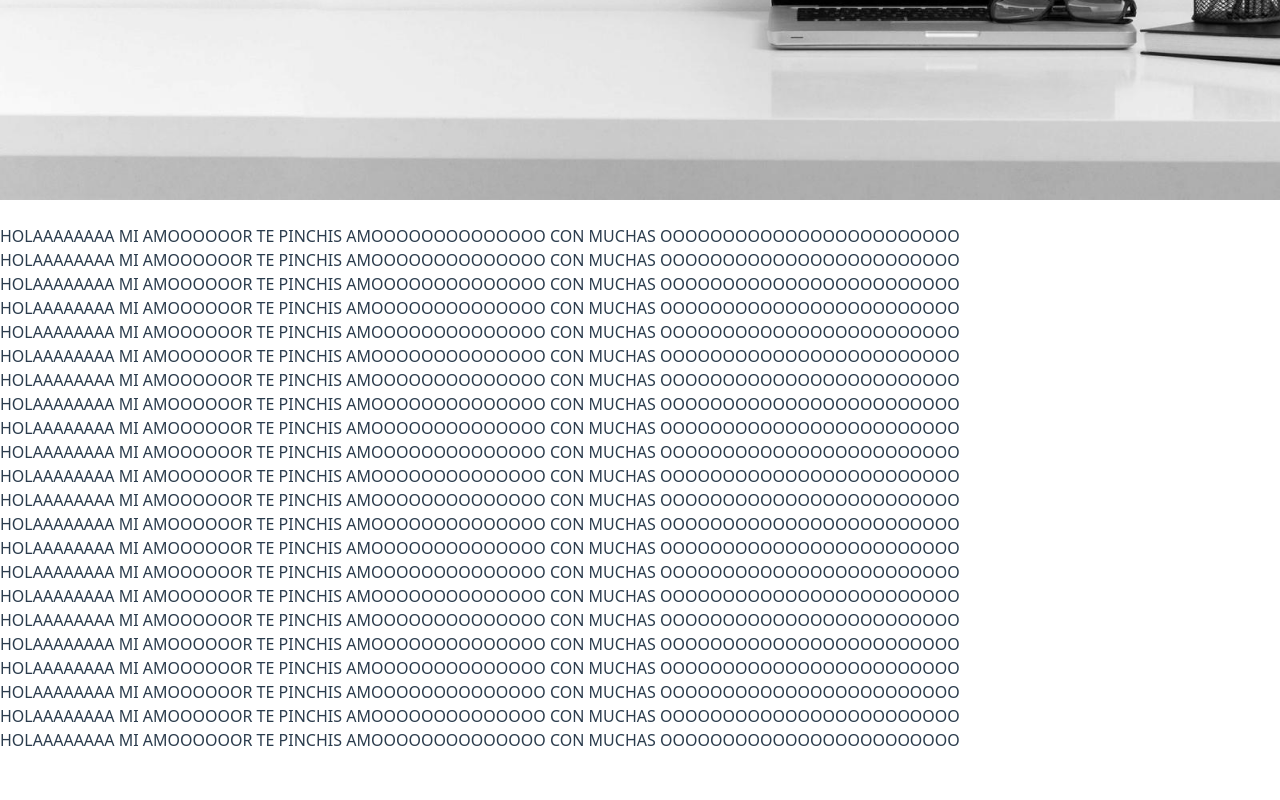
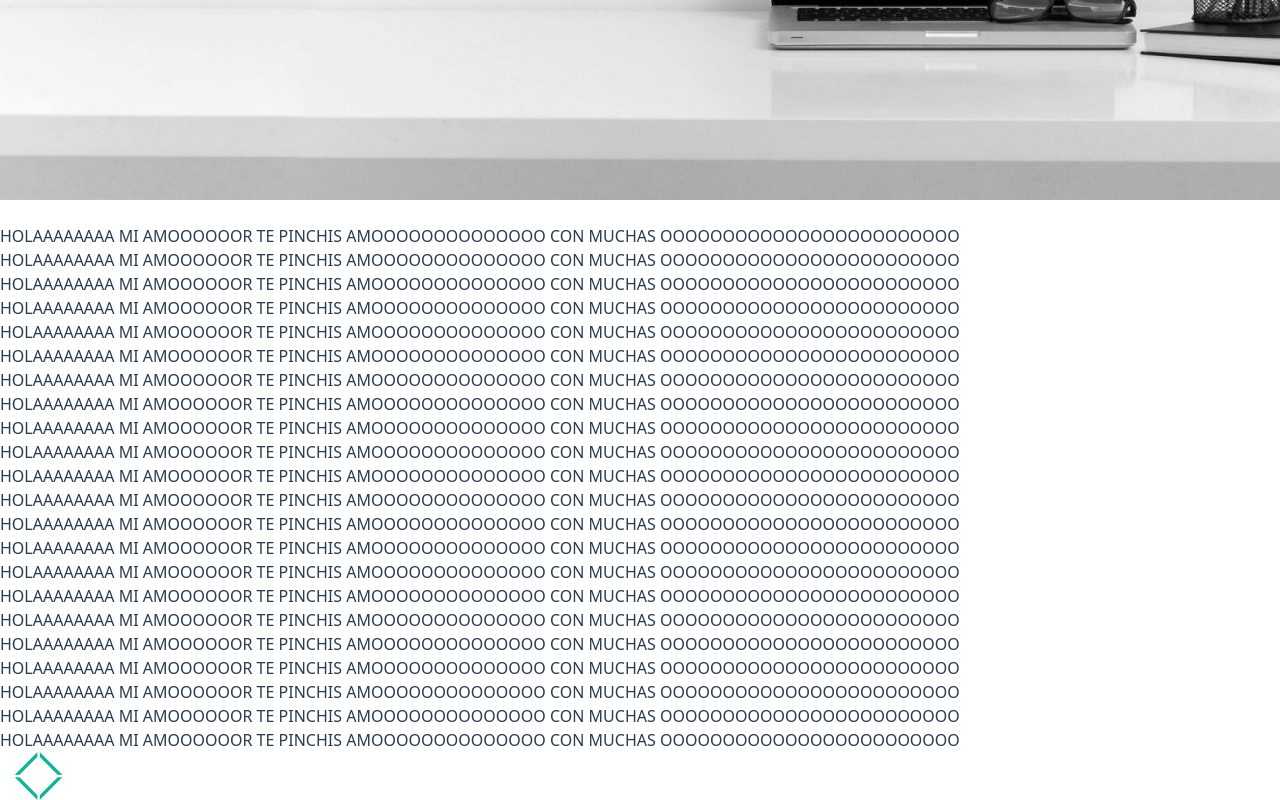
Before and after one commit to CristhianA98/personal-portfolio, a React (Vite) app: page / in a window 1280 px wide. Shown: the part 600-1400 px from the top of the page. Before the commit the page ends 1352 px from the top, so only its background shows below. Built offline with nearby package versions, Linux system fonts and the light colour scheme.

Commit message:
image added

```diff
--- a/src/Portfolio.tsx
+++ b/src/Portfolio.tsx
@@ -1,5 +1,6 @@
 import { HomeSection } from "./components/HomeSection";
 import Navbar from "./components/Navbar";
+import iconWhite from "./assets/iconWhite.png";
 
 export const Portfolio = () => {
   return (
@@ -34,6 +35,8 @@ export const Portfolio = () => {
       <h1 className="text-main">HOLAAAAAAAA MI AMOOOOOOR TE PINCHIS AMOOOOOOOOOOOOOO CON MUCHAS OOOOOOOOOOOOOOOOOOOOOOOO</h1>
       <h1 className="text-main">HOLAAAAAAAA MI AMOOOOOOR TE PINCHIS AMOOOOOOOOOOOOOO CON MUCHAS OOOOOOOOOOOOOOOOOOOOOOOO</h1>
       <h1 className="text-main">HOLAAAAAAAA MI AMOOOOOOR TE PINCHIS AMOOOOOOOOOOOOOO CON MUCHAS OOOOOOOOOOOOOOOOOOOOOOOO</h1>
+      <img id="mainIcon" src={iconWhite} className="h-6 mr-3 sm:h-12" alt="Portfolio" />
+
     </>
   );
 };
--- a/src/components/Navbar.tsx
+++ b/src/components/Navbar.tsx
@@ -1,4 +1,5 @@
 import mainIcon from "../assets/icono.png";
+
 
 const Navbar = () => {
   return (
--- a/src/main.tsx
+++ b/src/main.tsx
@@ -1,10 +1,9 @@
 import React from "react";
 import ReactDOM from "react-dom/client";
 import { Portfolio } from "./Portfolio";
+import "flowbite";
+import "./assets/js/scroll.js";
 import "./index.css";
-import "flowbite";
-
-import "./assets/js/scroll.js"
 
 ReactDOM.createRoot(document.getElementById("root") as HTMLElement).render(
   <React.StrictMode>
```
